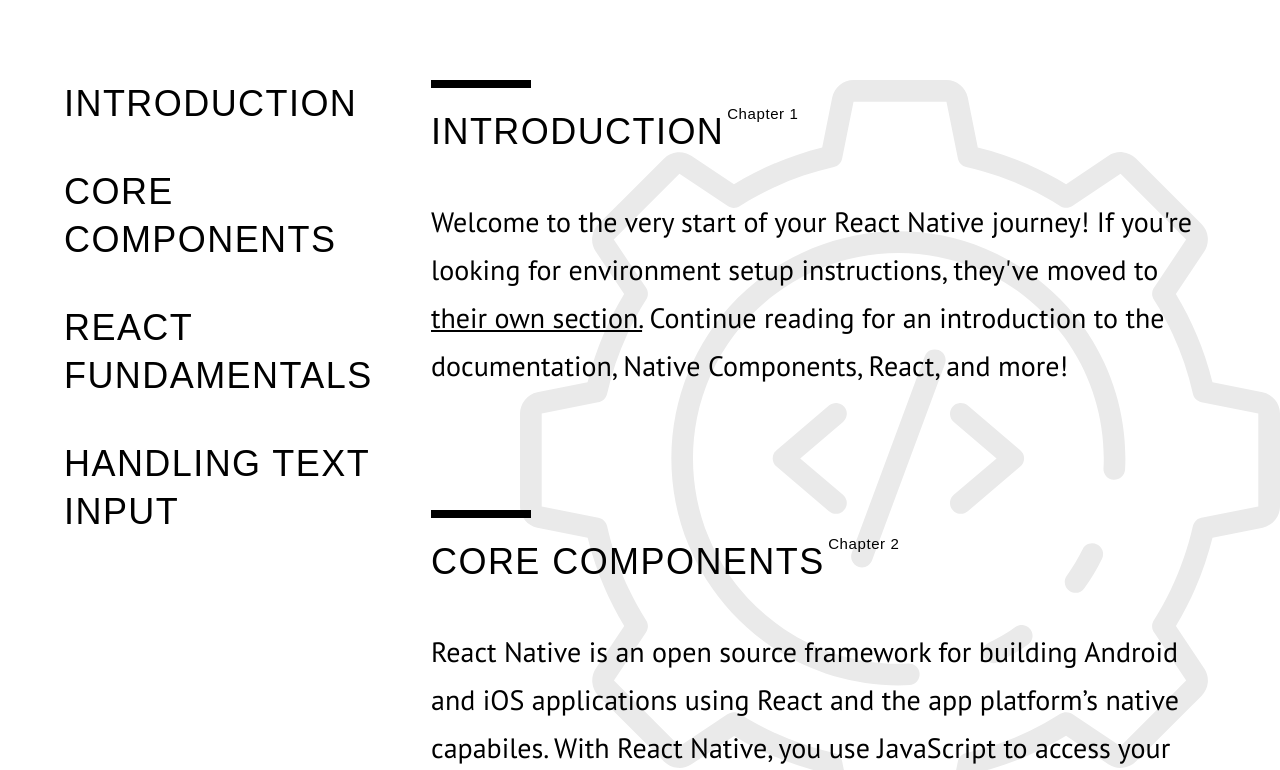
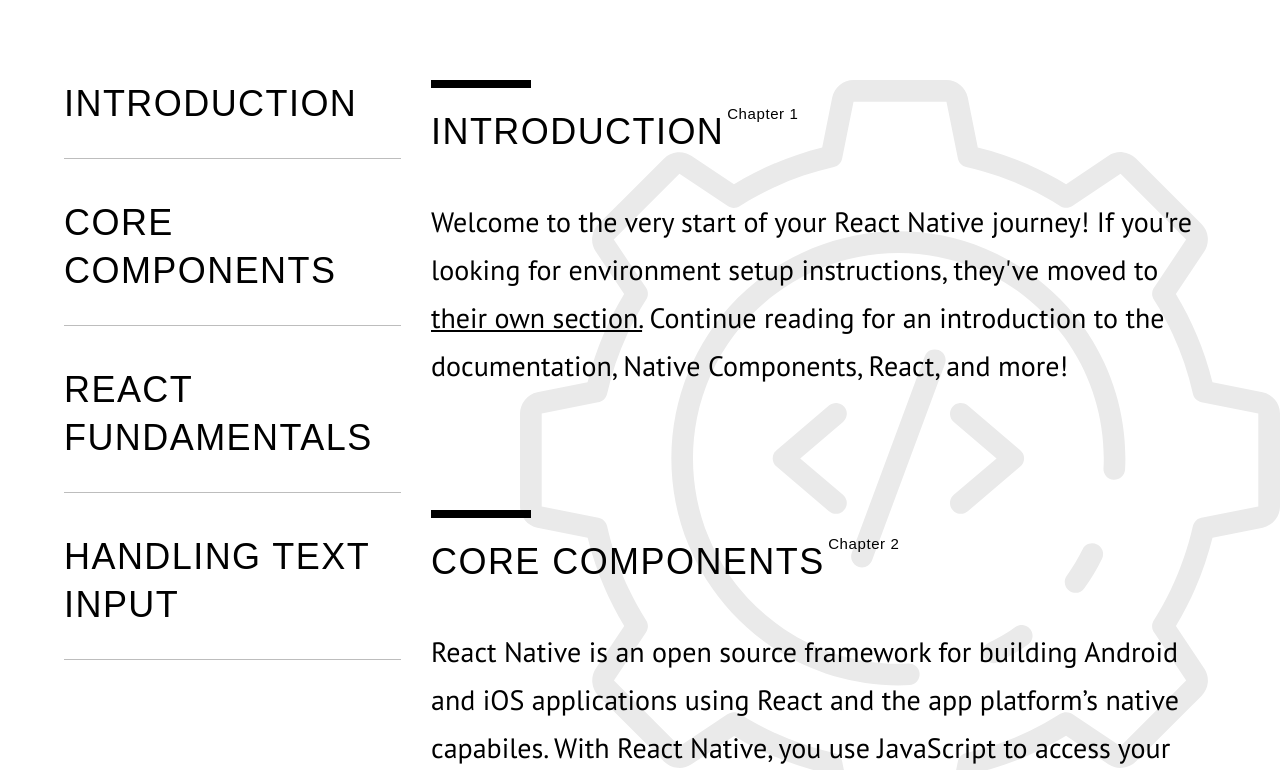
Before and after one commit to matyashelena/home--work, a plain HTML site: page 08_Fonts/index/index.html in a window 1280 px wide. Shown: the part 70-840 px from the top of the page. Drawn offline with Linux system fonts and the light colour scheme; a web font is replaced by a local one.

Commit message:
add border on link

```diff
--- a/08_Fonts/css/style.css
+++ b/08_Fonts/css/style.css
@@ -91,22 +91,7 @@
 }
 
 .sidebar-item {
-  position: relative;
-}
-
-.sidebar-item::before {
-  position: absolute;
-  content: '';
-  top: 1.5em;
-  content: '';
-  width: 100%;
-  height: 2px;
-
-}
-
-.sidebar-item:hover::before {
-  display: block;
-  background-color: #000;
+  border-bottom: 1px solid #BDBDBD;
 }
 
 .document {
@@ -177,8 +162,6 @@
 .using-title {
   font-family: 'Roboto';
   font-size: 36px;
-  font-style: normal;
-  font-weight: 600;
   line-height: 48px;
   letter-spacing: 1.44px;
 }
```
